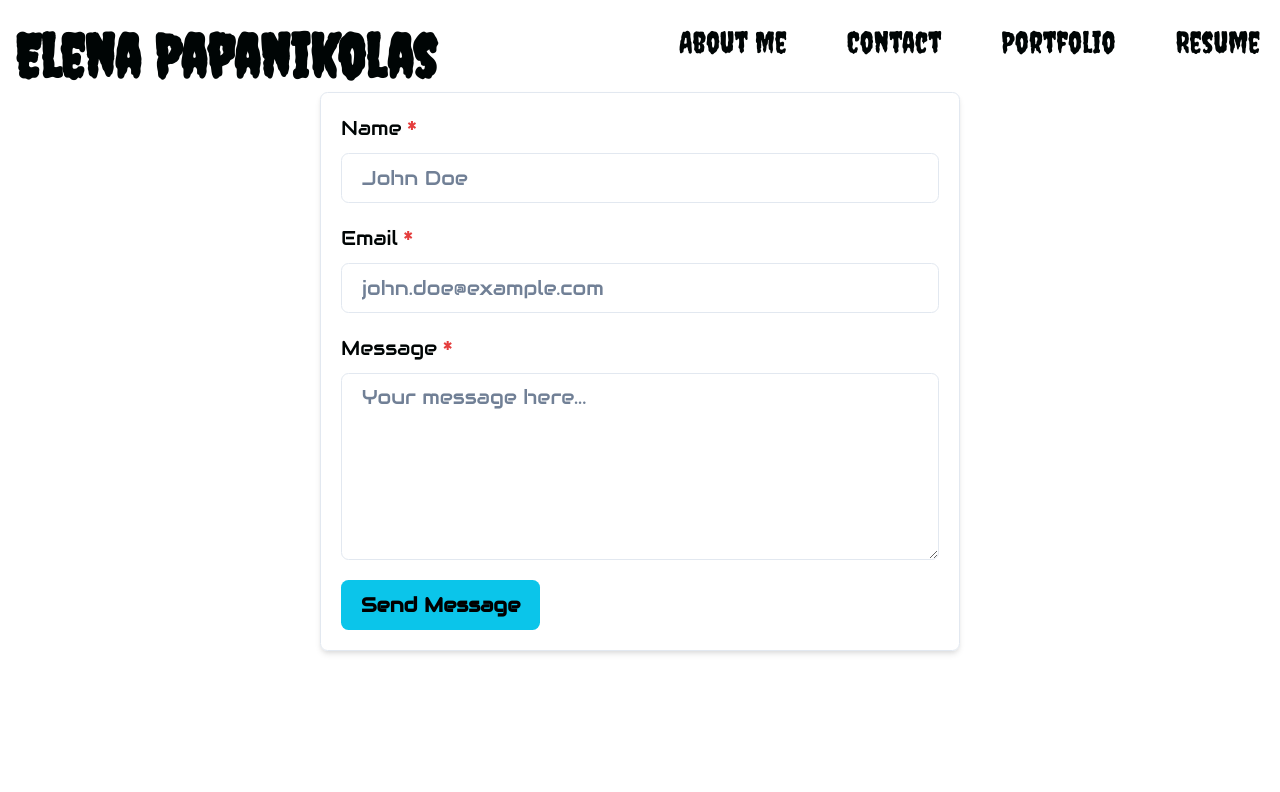
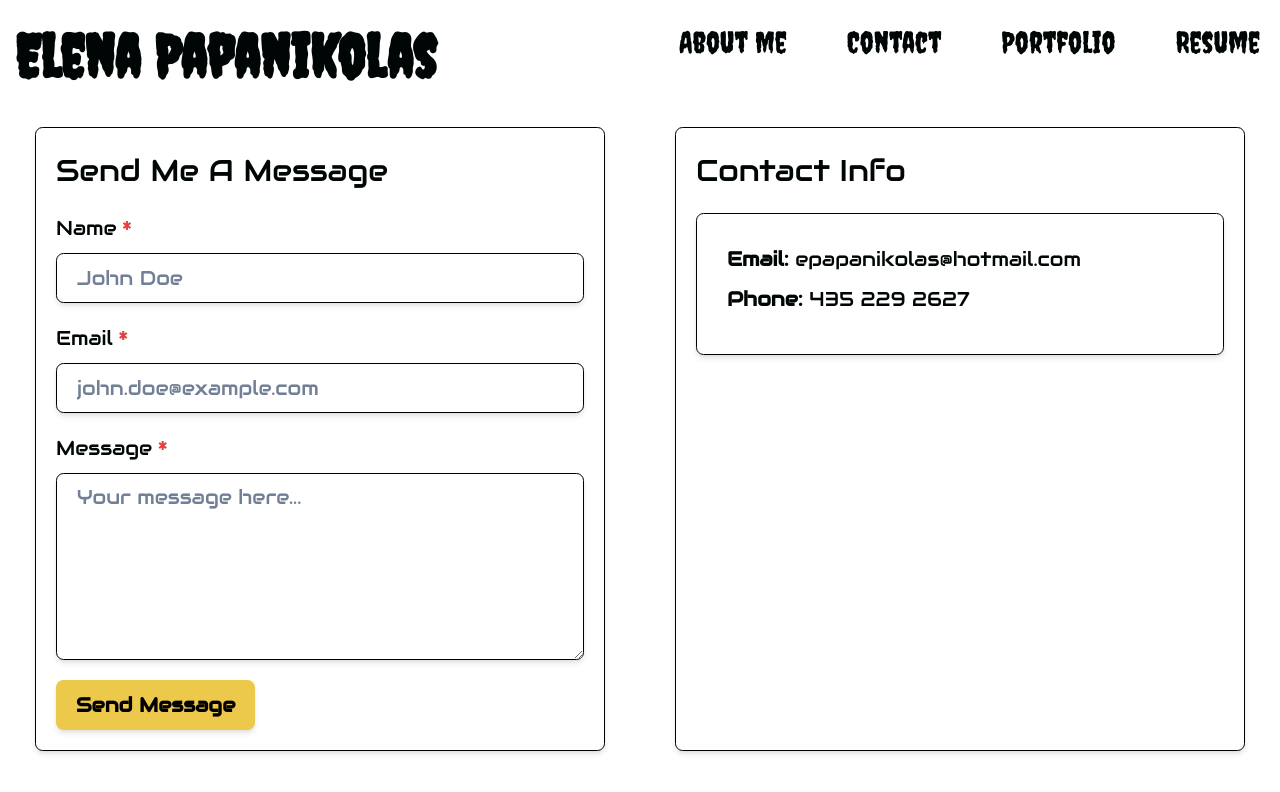
Before and after one commit to ElenaPapanikolas/Up-And-Running, a React (Vite) app: page /contact in a window 1280 px wide. Shown: the top 792 px of the page. Built offline with nearby package versions, Linux system fonts and the light colour scheme.

Commit message:
Updated Contact component

```diff
--- a/src/pages/Contact.jsx
+++ b/src/pages/Contact.jsx
@@ -1,11 +1,10 @@
 import { useState } from 'react';
-import { Box, Button, FormControl, FormLabel, Input, Textarea, useToast } from '@chakra-ui/react';
+import { Box, Button, FormControl, FormLabel, Input, Textarea, useToast, Text, SimpleGrid } from '@chakra-ui/react';
 
 
 
 
 export default function Contact() {
-
 
         const [formData, setFormData] = useState({
             name: '',
@@ -29,22 +28,23 @@ export default function Contact() {
 
             setFormData({ name: '', email: '', message: '' });
             toast({
-                title: "Message sent.",
-                description: "I've received your message and will get back to you shortly.",
+                title: "Message sent!",
+                description: "I've received your message and will get back to you shortly!",
                 status: "success",
                 duration: 5000,
                 isClosable: true,
              });
-
-
-
-
-    };
+        };
 
 
     return (
-        <Box maxW="lg" mx="auto" p={4} borderWidth={1} borderRadius="md" boxShadow="md">
-      <form >
+        <SimpleGrid columns={{ base: 1, md: 2 }}>
+        {/* Contact Form Box */}
+        <Box m={7} p={4} borderWidth={1} borderRadius="md" boxShadow="md" borderColor='black' >
+           <Text fontSize='2xl' mb={4}>
+            Send Me A Message
+           </Text>
+        <form >
         <FormControl mb={4} isRequired>
           <FormLabel htmlFor="name">Name</FormLabel>
           <Input
@@ -54,6 +54,8 @@ export default function Contact() {
             value={formData.name}
             onChange={handleChange}
             placeholder="John Doe"
+            borderColor='black'
+            boxShadow='md'
           />
         </FormControl>
 
@@ -66,6 +68,8 @@ export default function Contact() {
             value={formData.email}
             onChange={handleChange}
             placeholder="john.doe@example.com"
+            borderColor='black'
+            boxShadow='md'
           />
         </FormControl>
 
@@ -78,17 +82,38 @@ export default function Contact() {
             onChange={handleChange}
             placeholder="Your message here..."
             rows={6}
+            borderColor='black'
+            boxShadow='md'
           />
         </FormControl>
 
         <Button
             onClick={handleSubmit}
-          colorScheme="cyan"
+          colorScheme="yellow"
           type="submit"
+          boxShadow="md"
         >
           Send Message
         </Button>
       </form>
     </Box>
+
+    {/* Contact Info Box */}
+    <Box
+        m={7}
+        p={4}
+        borderWidth={1}
+        borderRadius="md"
+        boxShadow="md"
+        borderColor='black'
+        >
+
+            <Text fontSize='2xl' mb={4}>Contact Info</Text>
+        <Box border='1px' borderRadius='md' boxShadow='md' p={6}>
+            <Text mb={2}><strong>Email:</strong> epapanikolas@hotmail.com</Text>
+            <Text mb={2}><strong>Phone:</strong> 435 229 2627</Text>
+        </Box>
+    </Box>
+    </SimpleGrid>
     );
 };
```
